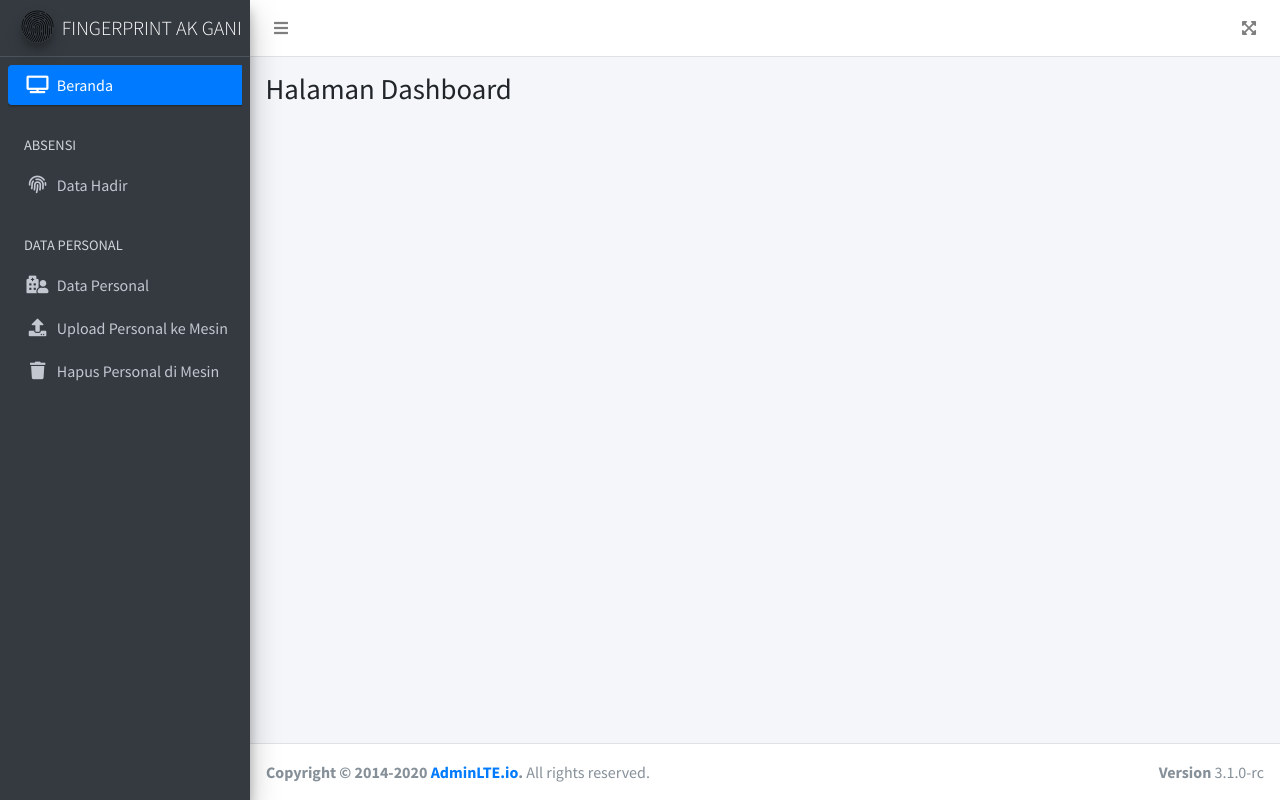
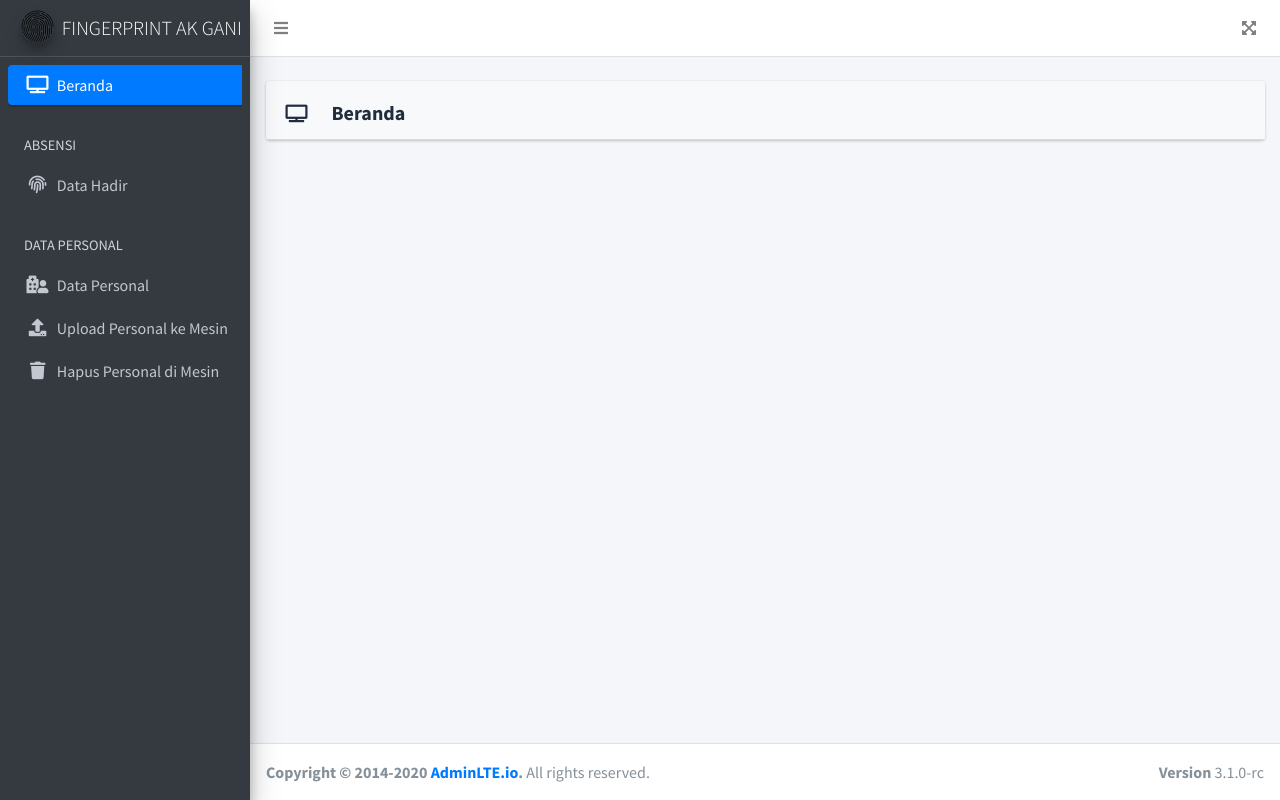
Before and after one commit to ismailgo95/finger-akgani, a PHP site: page / in a window 1280 px wide. Run offline with PHP 8.4, Linux system fonts and the light colour scheme; a stand-in replaces the project's code that opens the database connection; some libraries are stand-ins or nearby versions.

Commit message:
update beranda

```diff
--- a/beranda.php
+++ b/beranda.php
@@ -1,16 +1,21 @@
 <!-- Content Wrapper. Contains page content -->
 <div class="content-wrapper">
-  <!-- Content Header (Page header) -->
-  <div class="content-header">
+  <!-- Main content -->
+  <section class="content">
     <div class="container-fluid">
-      <div class="row mb-2">
-        <div class="col-sm-6">
-          <h1 class="m-0">Halaman Dashboard</h1>
+      <div class="row">
+        <div class="col-sm-12">
+          <div class="card card-light mt-4">
+            <div class="card-header">
+              <span class="card-title mt-2">
+                <i class="fas fa-tv"></i>
+              </span>
+              <h3 class="card-title mt-2 ml-4 text-lg text-bold"> Beranda</h3>
+            </div>
+          </div>
         </div><!-- /.col -->
       </div><!-- /.row -->
     </div><!-- /.container-fluid -->
-  </div>
-  <!-- /.content-header -->
 
     <!-- Main content -->
     <div class="content">
@@ -24,6 +29,7 @@
       <!-- /.container-fluid -->
     </div>
     <!-- /.content -->
+  </section>
 </div>
 <!-- /.content-wrapper -->
 
```
Lines whose indentation alone changed are shown as unchanged.
